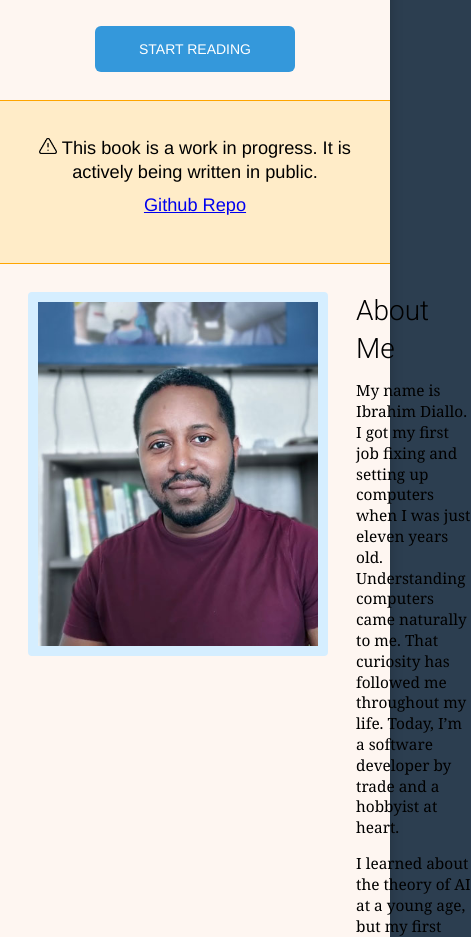
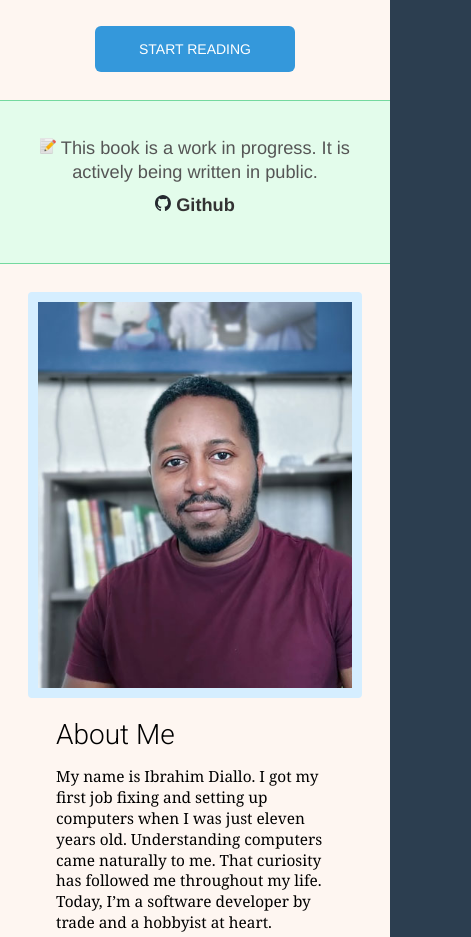
Before and after one commit to ibudiallo/automated-agents-book, a website: page website/index.html in a window 390 px wide. Shown: the part 932-1869 px from the top of the page, 471 px wide, since content can reach past the window. Drawn offline with Linux system fonts and the light colour scheme.

Commit message:
fix mobile view

```diff
--- a/website/asset/css/front.css
+++ b/website/asset/css/front.css
@@ -105,21 +105,28 @@ main {
 
 .front-wip {
 	padding: 2em 1em;
-	background-color: #ffecc8;
+	background-color: var(--accent-green-100);
 	text-align: center;
-	border-top: 1px solid orange;
-	border-bottom: 1px solid orange;
+	border-top: 1px solid var(--accent-green-300);
+	border-bottom: 1px solid var(--accent-green-300);
 }
 .front-wip p {
 	line-height: 1.3em;
 	margin-bottom: .5em;
+	color: #555;
 }
 .front-wip i img {
-	width: 18px;
+	width: 16px;
 }
 .front-wip {
 	font-size: 1.3em;
 }
+.front-wip__git a {
+	text-decoration: none;
+	color: #333;
+	font-weight: bold;
+}
+
 .front-read {
 	padding: 2em 1em;
 }
@@ -204,6 +211,15 @@ main {
 	color: #fff;
 }
 
+@media (max-width: 768px) {
+	.front-about {
+		display: block;
+	}
+	.about-pic {
+		margin-bottom: 1em;
+	}
+}
+
 footer {
 	padding: 2em 1.5em;
 	text-align: center;
--- a/website/index.html
+++ b/website/index.html
@@ -64,9 +64,13 @@
 			<a href="content.html">Start Reading</a>
 		</div>
 		<div class="front-wip">
-			<p><i><img src="./asset/images/warning.png" alt="warning" /></i>
+			<p><i><img src="./asset/images/edit.png" alt="warning" /></i>
 			This book is a work in progress. It is actively being written in public.</p>
-			<p><a href="https://github.com/ibudiallo/automated-agents-book" target="_blank">Github Repo</a></p>
+			<p class="front-wip__git">
+				<a href="https://github.com/ibudiallo/automated-agents-book" target="_blank">
+				<i><img src="./asset/images/github-mark.svg" alt="github" /></i> Github
+				</a>
+			</p>
 		</div>
 
 		<div class="front-about">
```
Also changed, not shown: src/templates/content.template.html (+0 -1 lines), src/templates/front.template.html (+6 -2 lines), website/chapter-1.html (+0 -1 lines), website/chapter-10.html (+0 -1 lines), website/chapter-11.html (+0 -1 lines), website/chapter-2.html (+0 -1 lines), website/chapter-3.html (+0 -1 lines), website/chapter-4.html (+0 -1 lines), website/chapter-5.html (+0 -1 lines), website/chapter-6.html (+0 -1 lines), website/chapter-7.html (+0 -1 lines), website/chapter-8.html (+0 -1 lines), website/chapter-9.html (+0 -1 lines), website/intro.html (+0 -1 lines), 4 more files.
